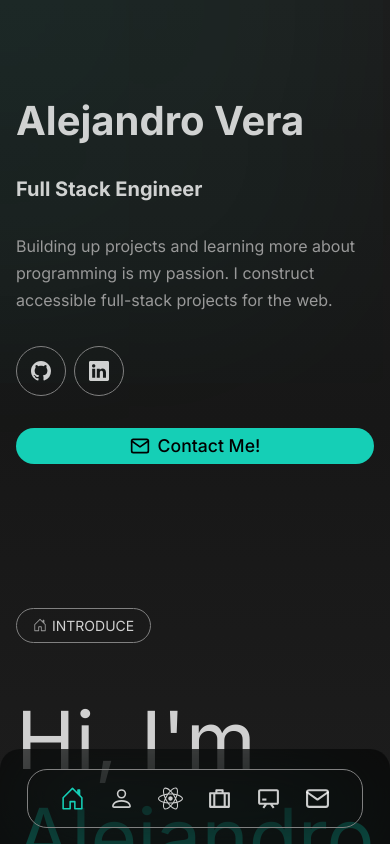
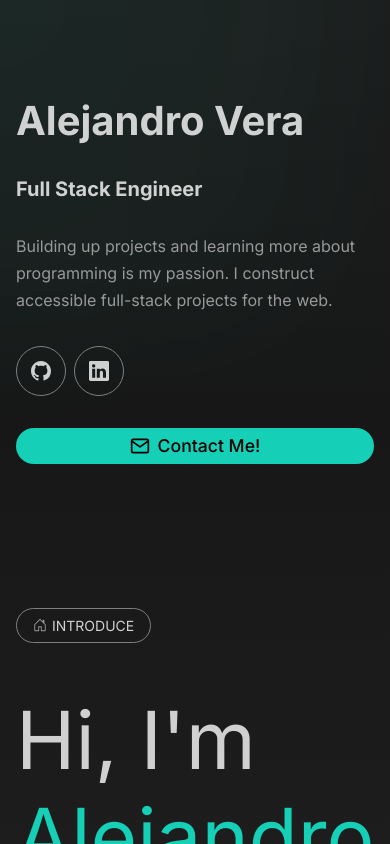
Before and after one commit to AlejandroV01/portfoliov2, a Next.js app: page / in a window 390 px wide. Shown: the top 844 px of the page. Built offline with nearby package versions, Linux system fonts and the light colour scheme.

Commit message:
fixed a navbar bug

```diff
--- a/app/components/Resume/Resume.css
+++ b/app/components/Resume/Resume.css
@@ -20,9 +20,11 @@
   color: var(--main);
 }
 .grid:hover .externalLink {
-  transition: color 0.3s ease-in-out;
+  transition: 0.3s ease-in-out;
+  margin-left: 0.75rem;
   color: var(--main);
 }
+
 .projectResumeTitle {
   transition: color 0.3s ease-in-out;
   color: var(--textColor);
@@ -49,12 +51,7 @@
   width: 20px;
   color: var(--textColor);
   margin-left: 0.5rem;
-  transition: margin-left 0.1s ease-in-out;
-}
-
-.grid:hover .externalLink {
-  transition: margin-left 0.1s ease-in-out;
-  margin-left: 0.75rem;
+  transition: 0.3s ease-in-out;
 }
 
 @media (max-width: 1230px) {
--- a/app/global.css
+++ b/app/global.css
@@ -119,15 +119,6 @@ h2 {
   color: var(--main);
 }
 
-.card {
-  width: 25%;
-  position: sticky;
-  align-items: start;
-  top: 0;
-  padding: 6rem 0;
-  max-height: 100vh;
-}
-
 .gutter {
   margin-bottom: 1rem;
 }
@@ -195,7 +186,7 @@ h2 {
 }
 
 .moreInfoLink:hover {
-  transition: gap 0.1s ease-in-out;
+  transition: gap 0.3s ease-in-out;
   gap: 10px;
 }
 .moreInfoText {
@@ -215,6 +206,14 @@ h2 {
 }
 .InfoPanel {
   padding-top: 6rem;
+}
+.card {
+  position: sticky;
+  align-items: start;
+  top: 0;
+  padding: 6rem 0;
+  max-height: 100vh;
+  min-width: 350px;
 }
 @media (max-width: 1230px) {
   .main_flex {
--- a/app/scenes/NavBar.css
+++ b/app/scenes/NavBar.css
@@ -5,7 +5,7 @@
   justify-content: flex-end;
   padding: 6rem 0;
   max-height: 100vh;
-  width: 100%;
+
   top: 0;
 }
 
@@ -25,27 +25,6 @@
 
 @media (max-width: 1230px) {
   .NavBar {
-    padding: 0;
-    position: fixed;
-    width: 100%;
-    justify-content: center;
-    align-items: flex-end;
-    bottom: 0;
-    left: 0;
-  }
-  .navBarDiv {
-    padding: 1rem 2rem;
-    flex-direction: row;
-    margin-bottom: 1rem;
-  }
-  .navBack {
-    background-color: rgba(0, 0, 0, 0.555);
-    width: 100%;
-    height: 95px;
-    position: absolute;
-    z-index: -1;
-    border-top-left-radius: var(--borderRadius);
-    border-top-right-radius: var(--borderRadius);
-    backdrop-filter: blur(50px);
+    display: none;
   }
 }
```
